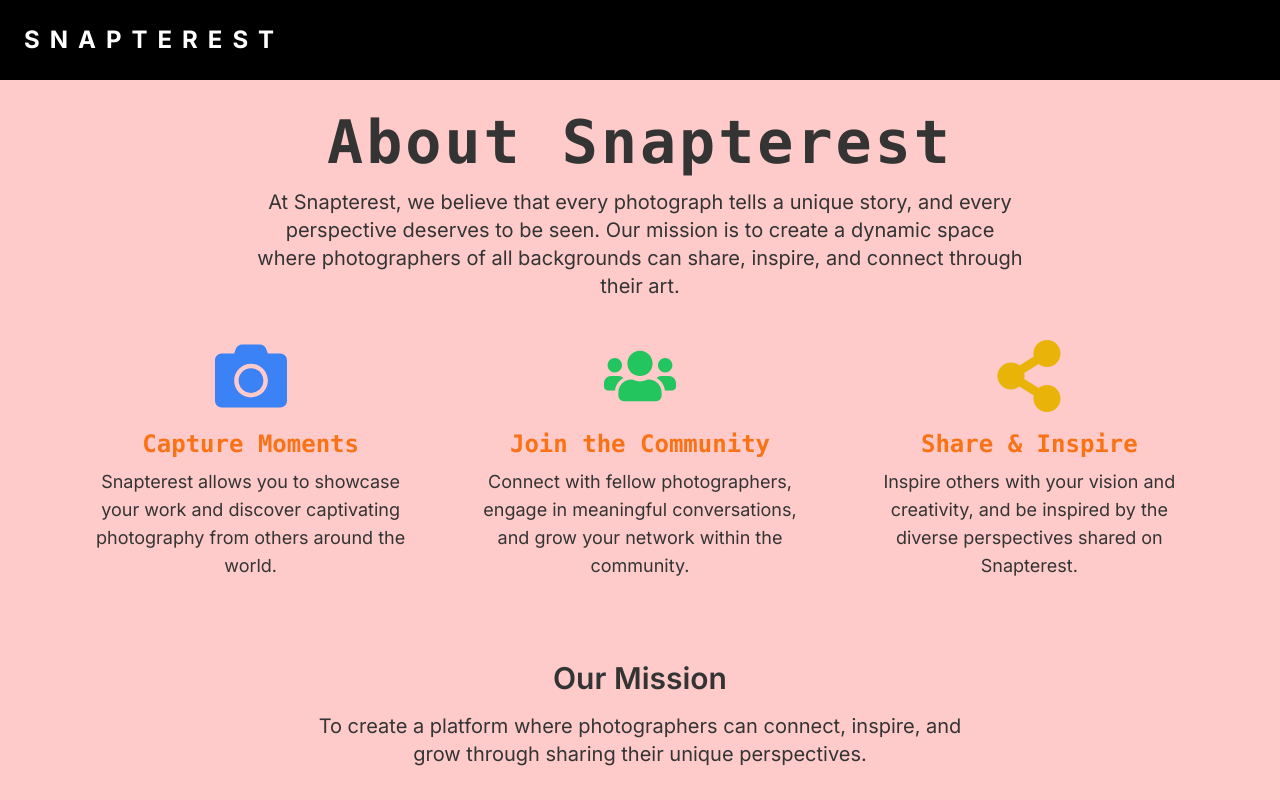
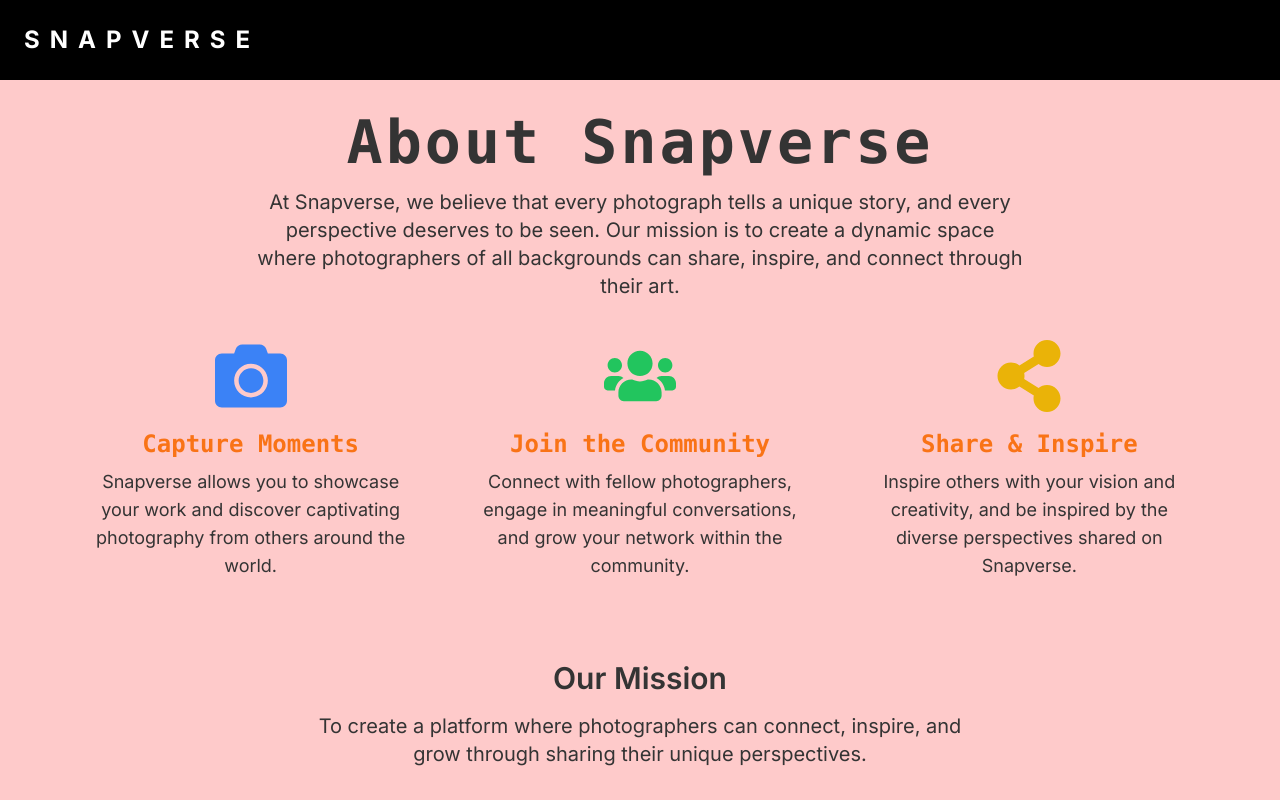
Before and after one commit to Sagar1290/snapterest, a Next.js app: page /about in a window 1280 px wide. Shown: the top 800 px of the page. Built offline with nearby package versions, Linux system fonts and the light colour scheme.

Commit message:
changed app name

```diff
--- a/src/app/about/page.js
+++ b/src/app/about/page.js
@@ -10,9 +10,9 @@ const AboutUs = () => {
             <LoginHeader />
             <section className="w-full min-h-screen flex flex-col gap-10 py-28 px-8 lg:px-20 bg-red-200">
                 <div className="text-center">
-                    <h1 className="text-4xl lg:text-6xl font-bold tracking-wider mb-4 font-mono">About Snapterest</h1>
+                    <h1 className="text-4xl lg:text-6xl font-bold tracking-wider mb-4 font-mono">About Snapverse</h1>
                     <p className="text-lg lg:text-xl max-w-3xl mx-auto">
-                        At Snapterest, we believe that every photograph tells a unique story, and every perspective deserves to be seen.
+                        At Snapverse, we believe that every photograph tells a unique story, and every perspective deserves to be seen.
                         Our mission is to create a dynamic space where photographers of all backgrounds can share, inspire, and connect through their art.
                     </p>
                 </div>
@@ -22,7 +22,7 @@ const AboutUs = () => {
                         <FaCamera className="text-5xl lg:text-7xl text-blue-500 mb-4" />
                         <h2 className="text-2xl font-semibold text-orange-500 font-mono">Capture Moments</h2>
                         <p className="text-base lg:text-lg mt-2">
-                            Snapterest allows you to showcase your work and discover captivating photography from others around the world.
+                            Snapverse allows you to showcase your work and discover captivating photography from others around the world.
                         </p>
                     </div>
 
@@ -38,7 +38,7 @@ const AboutUs = () => {
                         <FaShareAlt className="text-5xl lg:text-7xl text-yellow-500 mb-4" />
                         <h2 className="text-2xl font-semibold text-orange-500 font-mono">Share & Inspire</h2>
                         <p className="text-base lg:text-lg mt-2">
-                            Inspire others with your vision and creativity, and be inspired by the diverse perspectives shared on Snapterest.
+                            Inspire others with your vision and creativity, and be inspired by the diverse perspectives shared on Snapverse.
                         </p>
                     </div>
                 </div>
--- a/src/app/page.js
+++ b/src/app/page.js
@@ -8,7 +8,7 @@ import AOS from "aos";
 import "aos/dist/aos.css";
 
 export const metadata = {
-    title: 'snapterest',
+    title: 'snapverse',
     description: 'A perfect ',
 }
 
--- a/src/components/LoginHeader.jsx
+++ b/src/components/LoginHeader.jsx
@@ -10,7 +10,7 @@ const LoginHeader = () => {
             href="/"
             className="text-white text-2xl font-bold tracking-[10px] hover:no-underline hover:text-gray-100/75"
           >
-            SNAPTEREST
+            SNAPVERSE
           </Link>
         </div>
       </div>
--- a/src/components/home/Footer.jsx
+++ b/src/components/home/Footer.jsx
@@ -31,7 +31,7 @@ const Footer = () => {
         <div className="lg:flex lg:items-end lg:justify-between">
           <div>
             <div className="flex justify-center text-teal-100 lg:justify-start text-2xl font-bold tracking-[10px]">
-              SNAPTEREST
+              SNAPVERSE
             </div>
 
             <p className="mx-auto mt-6 max-w-md text-center leading-relaxed text-gray-500 lg:text-left">
--- a/src/components/home/Header.jsx
+++ b/src/components/home/Header.jsx
@@ -46,7 +46,7 @@ const Header = () => {
             className="text-white text-2xl font-bold tracking-[10px] hover:no-underline hover:text-gray-100/75"
             href="/"
           >
-            SNAPTEREST
+            SNAPVERSE
           </Link>
         </div>
       ) : (
--- a/src/components/home/Hero.jsx
+++ b/src/components/home/Hero.jsx
@@ -40,7 +40,7 @@ const Hero = () => {
           </p>
         </div>
         <div className="w-[55%] px-7 lg:px-7 pt-11 pb-4 text-white text-2xl font-bold tracking-[10px] lg:border-b lg:border-white/60">
-          SNAPTEREST
+          SNAPVERSE
         </div>
         <p className="p-4 lg:p-7 font-serif text-5xl lg:text-7xl text-white flex flex-col gap-4">
           <span>A HotSpot for</span>
--- /dev/null
+++ b/src/components/posts/CreatePostModal.jsx
@@ -0,0 +1,90 @@
+import React, { useRef, useState } from "react";
+import { FaTrash } from "react-icons/fa";
+import { HiCamera } from "react-icons/hi";
+import { IoClose } from "react-icons/io5";
+import { Modal } from "rsuite";
+import "rsuite/Modal/styles/index.css";
+
+const CreatePostModal = (props) => {
+  const { isOpen, setIsOpen } = props;
+  console.log(isOpen);
+  const imgRef = useRef(null);
+  const [image, setImage] = useState(null);
+  const [imgUrl, setImgUrl] = useState(null);
+
+  const handleImageUpload = (e) => {
+    e.preventDefault();
+  };
+
+  const handleImageInput = (e) => {
+    const file = e.target.files[0];
+    if (file) {
+      setImage(file);
+      setImgUrl(URL.createObjectURL(file));
+    }
+  };
+
+  return (
+    <Modal
+      open={isOpen}
+      onClose={() => setIsOpen(false)}
+      backdrop={true}
+      className="bg-red-200 shadow-md w-[90%] max-w-lg p-6 rounded-md absolute top-40 left-1/2 -translate-x-1/2"
+    >
+      <Modal.Header>
+        <Modal.Title>Modal Title</Modal.Title>
+      </Modal.Header>
+      <form className="flex flex-col items-center justify-center gap-2 outline-none">
+        <input
+          type="file"
+          ref={imgRef}
+          className="hidden outline-none focus:outline-none"
+          onChange={handleImageInput}
+          accept="image/*"
+        />
+        {image ? (
+          <img
+            src={imgUrl}
+            alt="selected image"
+            className="h-44 w-44 object-contain"
+          />
+        ) : (
+          <HiCamera
+            className="text-7xl text-gray-500 cursor-pointer hover:brightness-110"
+            onClick={() => imgRef.current.click()}
+          />
+        )}
+        <input
+          placeholder="Enter your caption..."
+          maxLength="150"
+          className="bg-white rounded-lg text-gray-800 w-[80%] focus:ring-0 outline-none text-center p-4 my-2"
+          type="text"
+        />
+        <button
+          type="submit"
+          onClick={handleImageUpload}
+          className="py-2 px-4 bg-red-600 disabled:bg-gray-400 text-white rounded-lg disabled:cursor-not-allowed hover:brightness-110 disabled:hover:brightness-100"
+        >
+          Upload Post
+        </button>
+        <div className="absolute top-4 right-4 flex flex-row items-center gap-2">
+          {image && (
+            <FaTrash
+              className="cursor-pointer text-lg hover:text-red-600 transition duration-300"
+              onClick={() => {
+                setImage(null);
+                setImgUrl(null);
+              }}
+            />
+          )}
+          <IoClose
+            className="cursor-pointer text-2xl hover:text-red-600 transition duration-300"
+            onClick={() => setIsOpen(false)}
+          />
+        </div>
+      </form>
+    </Modal>
+  );
+};
+
+export default CreatePostModal;
--- a/src/components/posts/Header.jsx
+++ b/src/components/posts/Header.jsx
@@ -7,23 +7,15 @@ import { HiCamera } from "react-icons/hi";
 import { IoClose, IoMenu } from "react-icons/io5";
 import { MdOutlineAddCircleOutline } from "react-icons/md";
 import Modal from "react-modal";
+import CreatePostModal from "./CreatePostModal";
 
 const Header = () => {
   const [showMenu, setShowMenu] = useState(false);
   const [showSignOut, setShowSignOut] = useState(false);
   const [isOpen, setIsOpen] = useState(false);
-  const imgRef = useRef(null);
-  const [image, setImage] = useState(null);
-  const [imgUrl, setImgUrl] = useState(null);
+
   const { session, setSession } = useContext(SessionContext);
-
-  const handleImageInput = (e) => {
-    const file = e.target.files[0];
-    if (file) {
-      setImage(file);
-      setImgUrl(URL.createObjectURL(file));
-    }
-  };
+  setSession(true);
 
   const handleSignOut = () => {
     localStorage.clear("token");
@@ -34,9 +26,6 @@ const Header = () => {
     setShowMenu((prev) => !prev);
   };
 
-  const handleImageUpload = (e) => {
-    e.preventDefault();
-  };
   return (
     <header className="bg-black w-full fixed top-0 p-6 z-50 transition-all duration-300">
       <div className="flex items-center justify-between">
@@ -45,7 +34,7 @@ const Header = () => {
             href="/"
             className="text-white text-2xl font-bold tracking-[10px] hover:no-underline hover:text-gray-100/75"
           >
-            SNAPTEREST
+            SNAPVERSE
           </Link>
         </div>
 
@@ -218,64 +207,7 @@ const Header = () => {
           </div>
         </div>
       </div>
-      {isOpen && (
-        <Modal
-          isOpen={isOpen}
-          onRequestClose={() => setIsOpen(false)}
-          ariaHideApp={false}
-          className="bg-red-200 shadow-md w-[90%] max-w-lg p-6 rounded-md absolute top-40 left-1/2 -translate-x-1/2"
-        >
-          <form className="flex flex-col items-center justify-center gap-2 outline-none">
-            <input
-              type="file"
-              ref={imgRef}
-              className="hidden outline-none focus:outline-none"
-              onChange={handleImageInput}
-              accept="image/*"
-            />
-            {image ? (
-              <img
-                src={imgUrl}
-                alt="selected image"
-                className="h-44 w-44 object-contain"
-              />
-            ) : (
-              <HiCamera
-                className="text-7xl text-gray-500 cursor-pointer hover:brightness-110"
-                onClick={() => imgRef.current.click()}
-              />
-            )}
-            <input
-              placeholder="Enter your caption..."
-              maxLength="150"
-              className="bg-white rounded-lg text-gray-800 w-[80%] focus:ring-0 outline-none text-center p-4 my-2"
-              type="text"
-            />
-            <button
-              type="submit"
-              onClick={handleImageUpload}
-              className="py-2 px-4 bg-red-600 disabled:bg-gray-400 text-white rounded-lg disabled:cursor-not-allowed hover:brightness-110 disabled:hover:brightness-100"
-            >
-              Upload Post
-            </button>
-            <div className="absolute top-4 right-4 flex flex-row items-center gap-2">
-              {image && (
-                <FaTrash
-                  className="cursor-pointer text-lg hover:text-red-600 transition duration-300"
-                  onClick={() => {
-                    setImage(null);
-                    setImgUrl(null);
-                  }}
-                />
-              )}
-              <IoClose
-                className="cursor-pointer text-2xl hover:text-red-600 transition duration-300"
-                onClick={() => setIsOpen(false)}
-              />
-            </div>
-          </form>
-        </Modal>
-      )}
+      {isOpen && <CreatePostModal isOpen={isOpen} setIsOpen={setIsOpen} />}
     </header>
   );
 };
```
